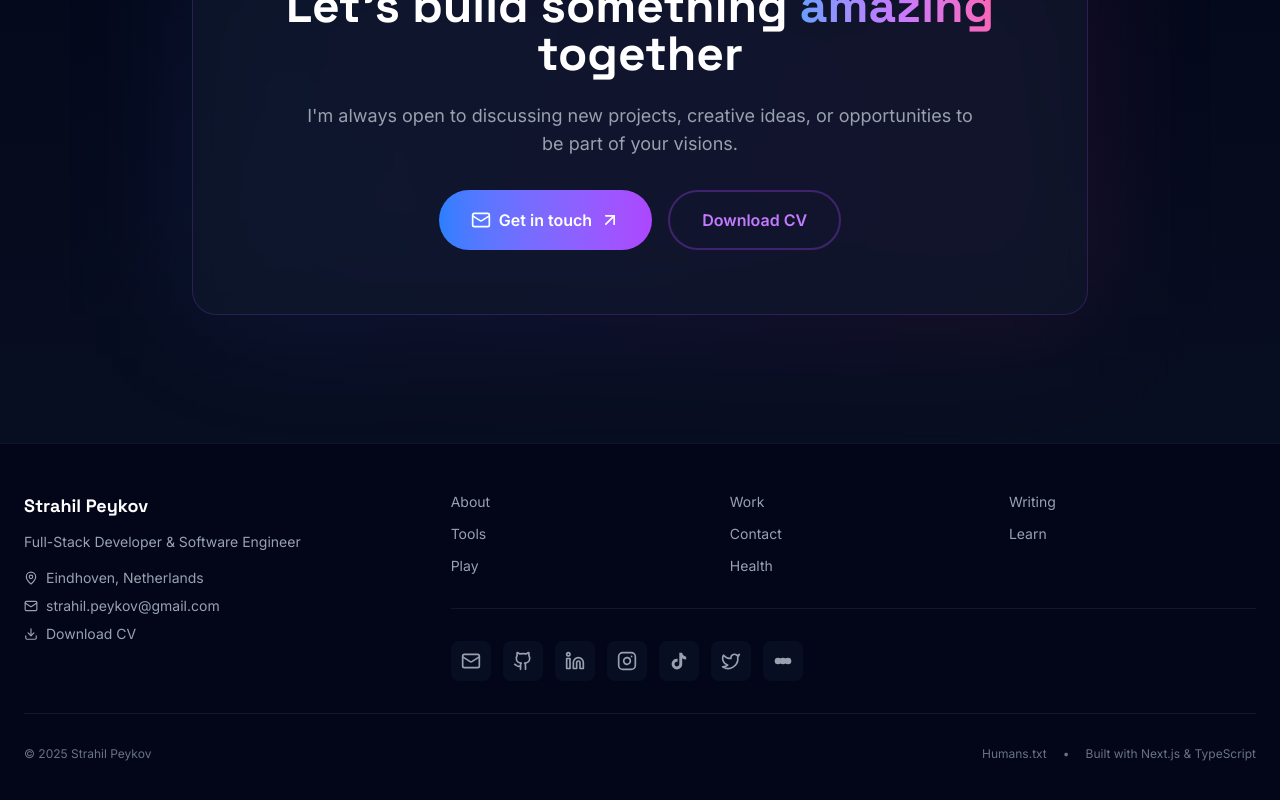
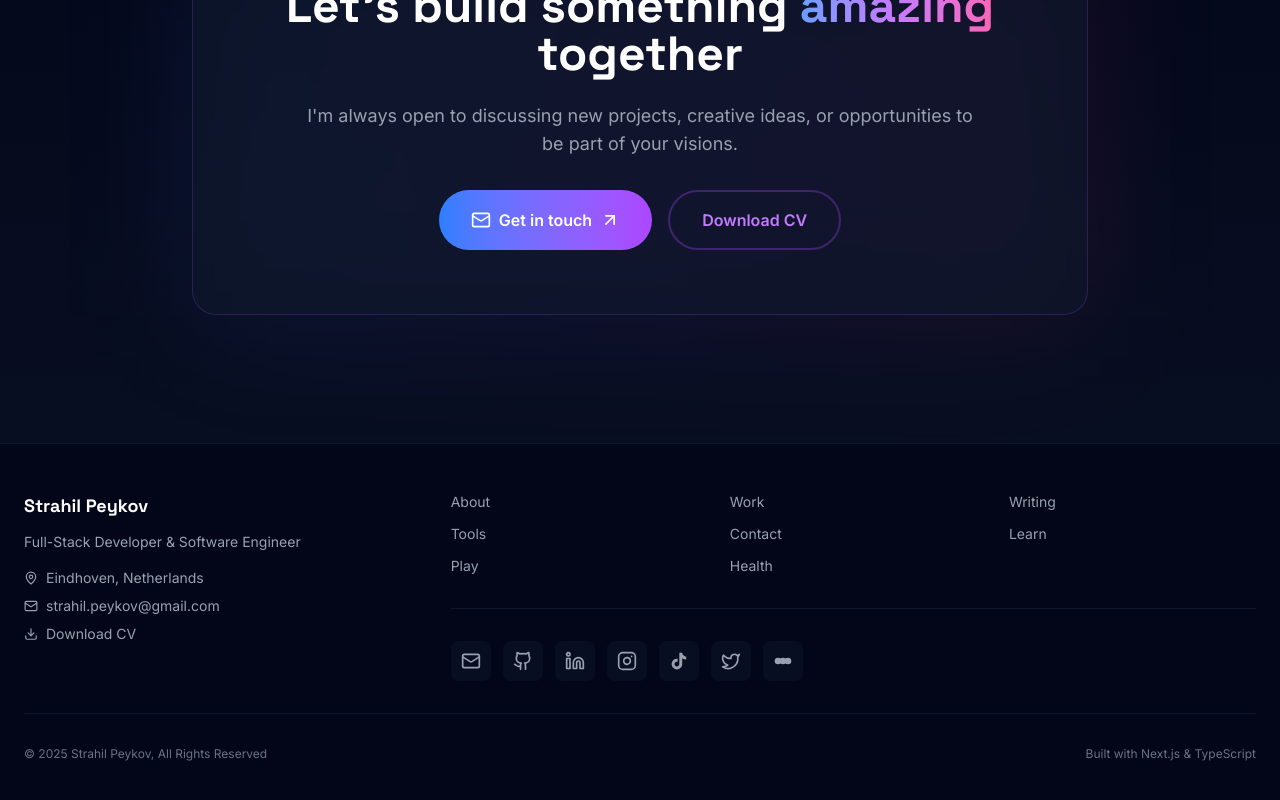
Before and after one commit to StrahilPeykov/strahil, a Next.js app: page / in a window 1280 px wide. Shown: the part 2691-3491 px from the top of the page. Built offline with nearby package versions, Linux system fonts and the light colour scheme.

Commit message:
Update Footer.tsx

```diff
--- a/src/components/features/footer/Footer.tsx
+++ b/src/components/features/footer/Footer.tsx
@@ -61,12 +61,8 @@ export function Footer() {
 
           {/* Bottom bar */}
           <div className="mt-8 pt-8 border-t border-slate-800/50 flex flex-col sm:flex-row justify-between items-center gap-4 text-xs text-gray-500">
-            <p>© 2025 Strahil Peykov</p>
+            <p>© 2025 Strahil Peykov, All Rights Reserved</p>
             <div className="flex items-center gap-4">
-              <Link href="/humans.txt" className="hover:text-gray-400 transition-colors">
-                Humans.txt
-              </Link>
-              <span>•</span>
               <span>Built with Next.js & TypeScript</span>
             </div>
           </div>
```
